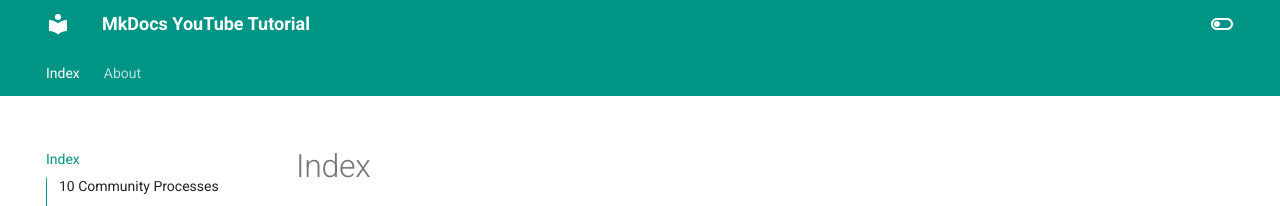
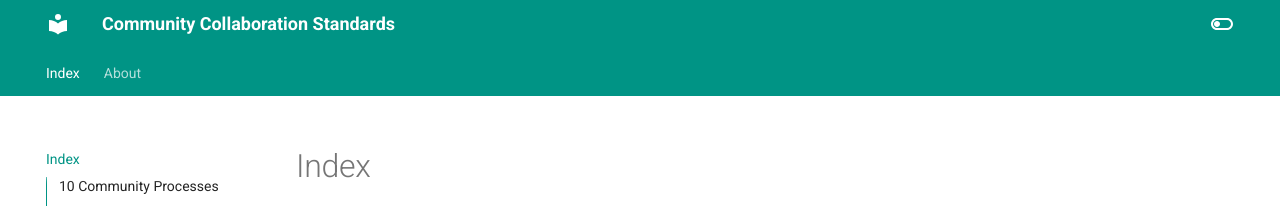
Before and after one commit to Newman5/community-collaboration-standards, an MkDocs documentation site: the page built from docs/index.md, in a window 1280 px wide. Shown: the top 206 px of the page. Built offline with MkDocs 1.6.1 and Material for MkDocs 9.7.7, drawn with Linux system fonts in a browser that asks for light colours.

Commit message:
Adding sitename and URL

```diff
--- a/mkdocs.yml
+++ b/mkdocs.yml
@@ -1,5 +1,5 @@
-site_name: MkDocs YouTube Tutorial
-site_url: https://james-willett.github.io/mkdocs-material-youtube-tutorial/
+site_name: Community Collaboration Standards
+site_url: https://newman5.github.io/community-collaboration-standards/
 theme:
   name: material
   features:
```
